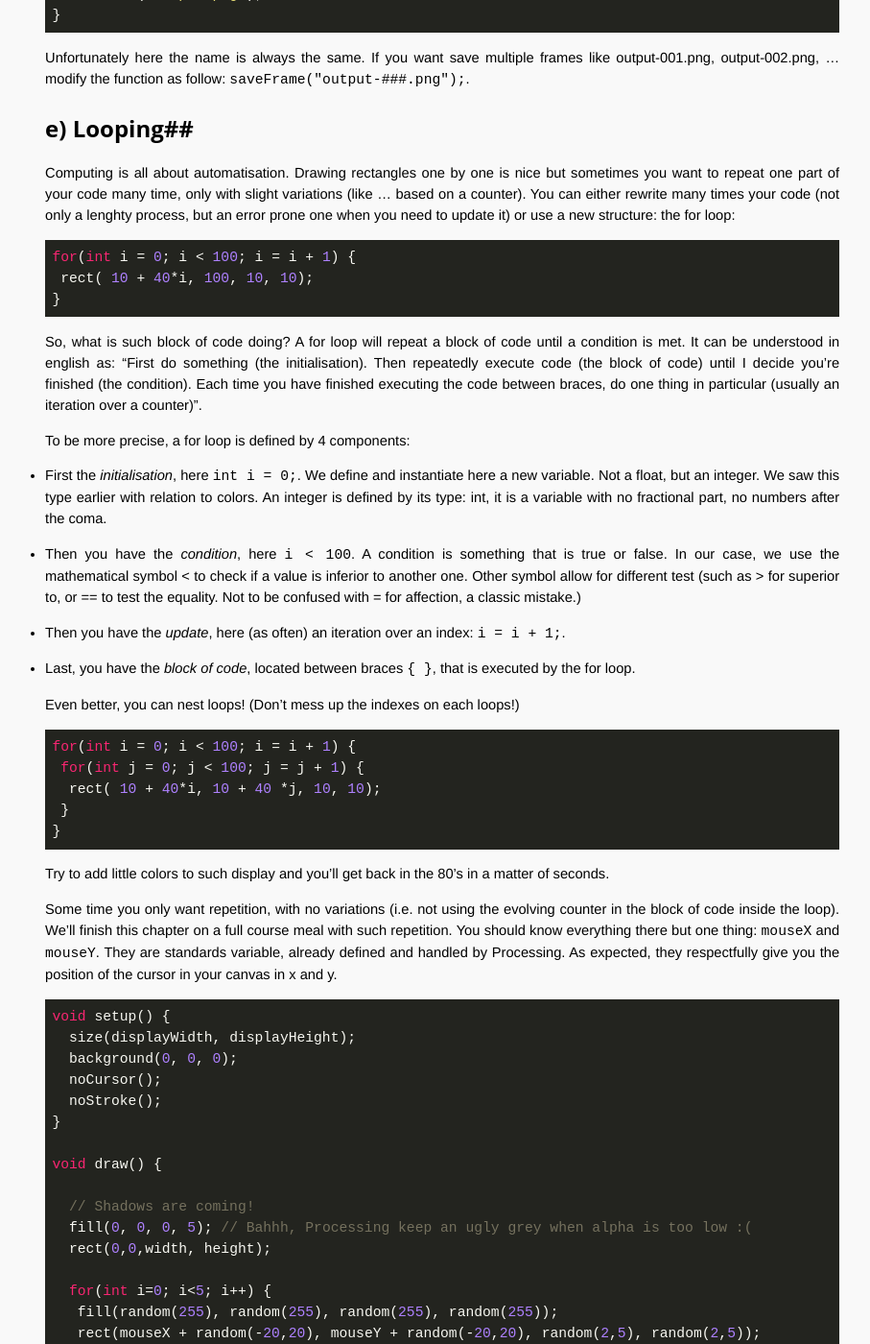
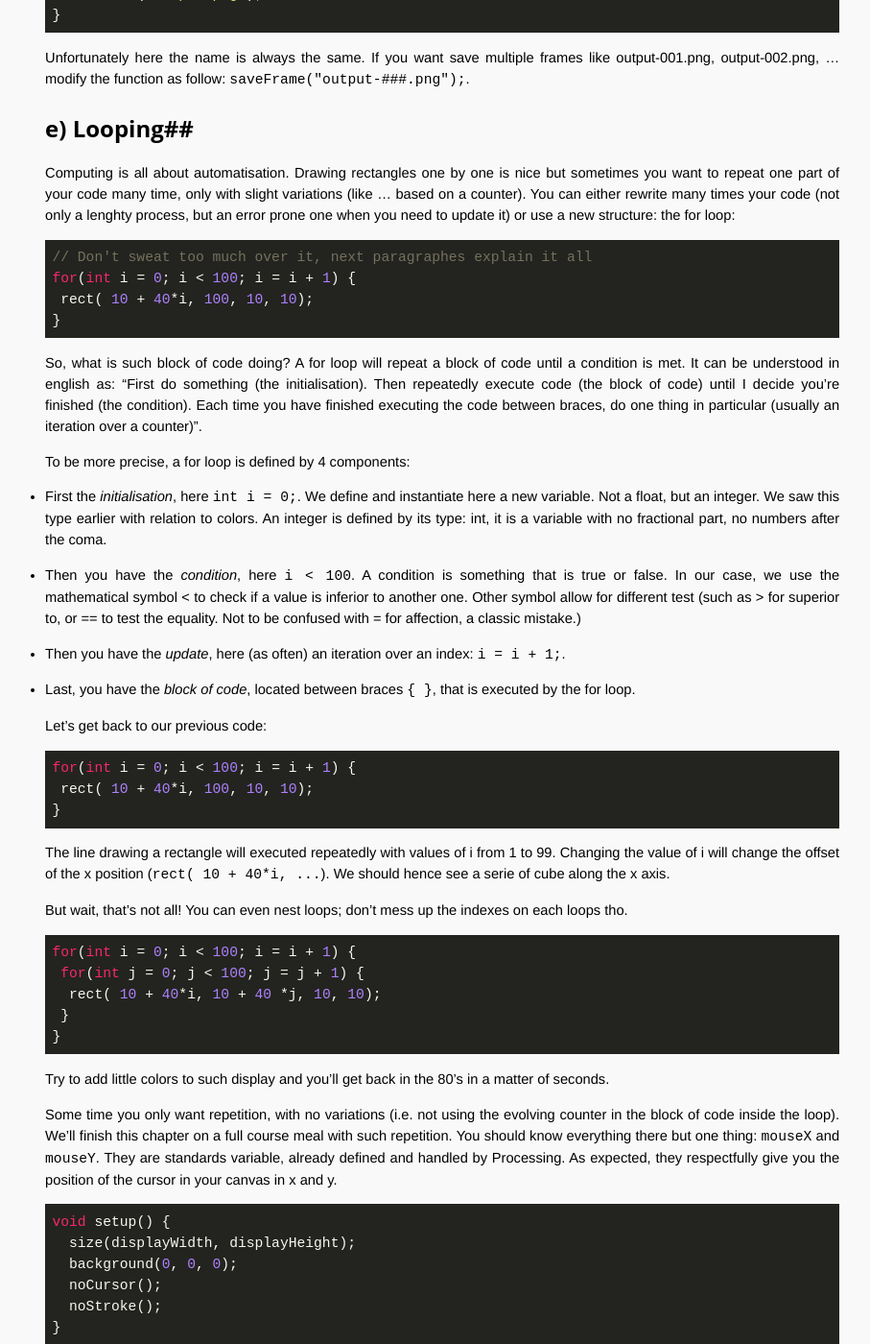
Before and after one commit to OpenTechSchool-Brussels/generative-art-with-processing, a Jekyll site: the page built from Getting-to-know-your-canvas.markdown, in a window 1280 px wide and 1400 px high, scrolled down 5016 px. Shown: the whole window at 96% size, without its empty margins (309-1216 px from the left). Built offline with Jekyll 4.4.1, drawn with Linux system fonts in a browser that asks for light colours; Markdown is read by kramdown in place of the engine named in the settings.

Commit message:
Update Getting-to-know-your-canvas.markdown

````diff
--- a/Getting-to-know-your-canvas.markdown
+++ b/Getting-to-know-your-canvas.markdown
@@ -187,6 +187,7 @@ Unfortunately here the name is always the same. If you want save multiple frames
 Computing is all about automatisation. Drawing rectangles one by one is nice but sometimes you want to repeat one part of your code many time, only with slight variations (like ... based on a counter). You can either rewrite many times your code (not only a lenghty process, but an error prone one when you need to update it) or use a new structure: the for loop:
 
 ```java
+// Don't sweat too much over it, next paragraphes explain it all
 for(int i = 0; i < 100; i = i + 1) {
  rect( 10 + 40*i, 100, 10, 10);
 }
@@ -204,7 +205,17 @@ To be more precise, a for loop is defined by 4 components:
 
 * Last,  you have the *block of code*, located between braces `{ }`, that is executed by the for loop.
 
-Even better, you can nest loops! (Don't mess up the indexes on each loops!)
+Let's get back to our previous code:
+
+```java
+for(int i = 0; i < 100; i = i + 1) {
+ rect( 10 + 40*i, 100, 10, 10);
+}
+```
+
+The line drawing a rectangle will executed repeatedly with values of i from 1 to 99. Changing the value of i will change the offset of the x position (`rect( 10 + 40*i, ...`). We should hence see a serie of cube along the x axis.
+
+But wait, that's not all! You can even nest loops; don't mess up the indexes on each loops tho.
 
 ```java
 for(int i = 0; i < 100; i = i + 1) {
````
